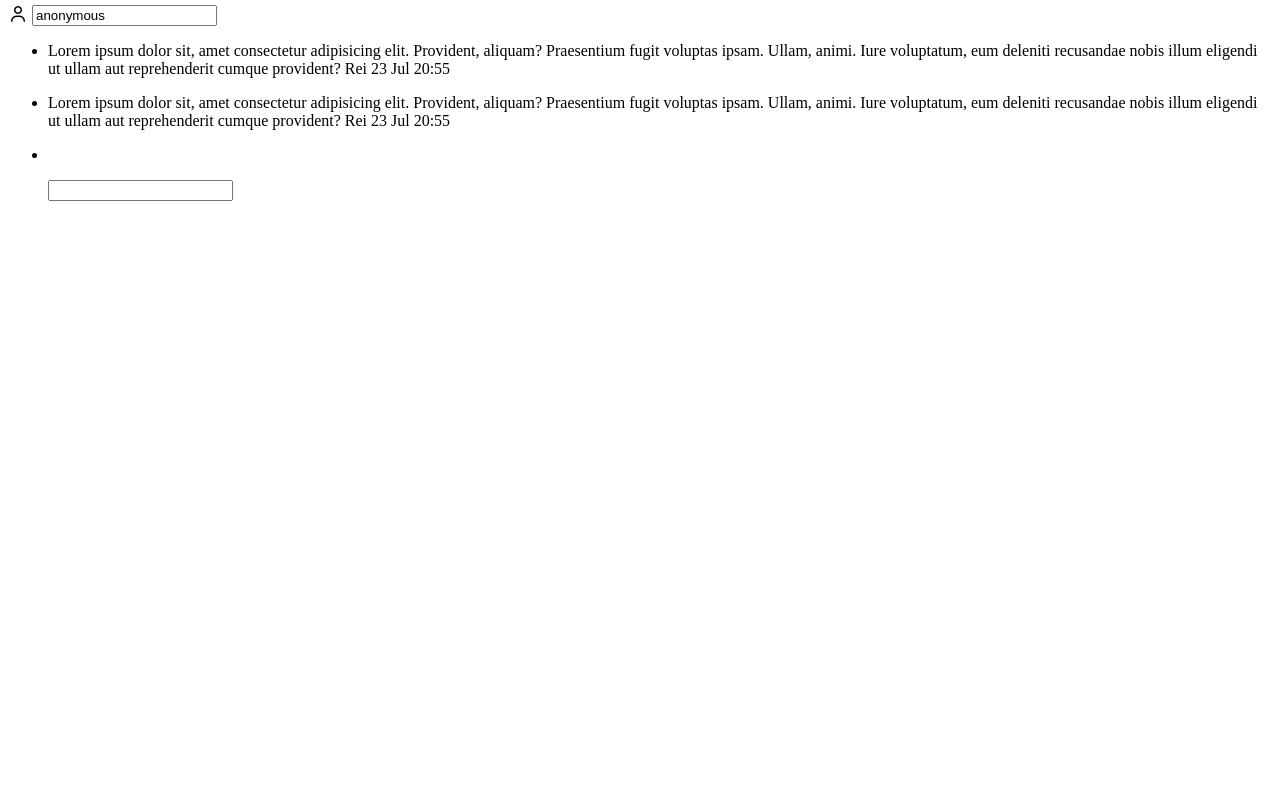
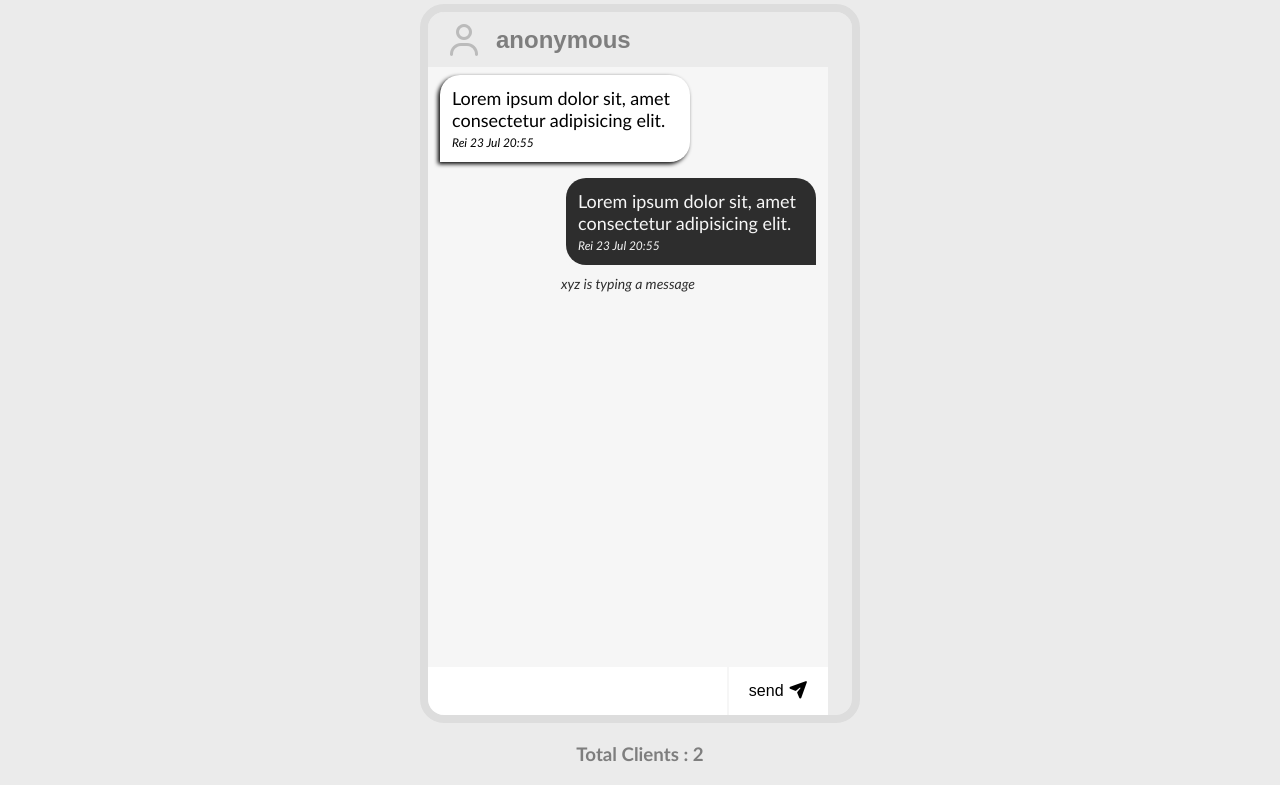
Before and after one commit to Mahagola/Espresso, a website: page public/index.html in a window 1280 px wide. Shown: the part 75-860 px from the top of the page. Before the commit the page ends 800 px from the top, so only its background shows below. Drawn offline with nearby package versions, Linux system fonts and the light colour scheme; no server answers.

Commit message:
added socket.io

```diff
--- a/public/index.html
+++ b/public/index.html
@@ -4,37 +4,46 @@
     <meta charset="UTF-8">
     <meta name="viewport" content="width=device-width, initial-scale=1.0">
     <link rel="stylesheet" href="https://cdnjs.cloudflare.com/ajax/libs/font-awesome/7.0.0/css/all.min.css">
+    <link rel="stylesheet" href="style.css">
     <title>Espresso</title>
 </head>
 <body>
-    <h1>Hellow There!!</h1>
+    <h1 class="title">Hellow There!!</h1>
     <div class="main">
         <div class="name">
             <span>
                 <i class = "far fa-user"></i>
-                <input type="text" id="name-input" class="name-input" value="anonymous" maxlength="20">
             </span>
+            <input type="text" id="name-input" class="name-input" value="anonymous" maxlength="20">
         </div>
         <ul class="message-container" id="message-container">
             <li class="message-left">
                 <p class="message">
-                    Lorem ipsum dolor sit, amet consectetur adipisicing elit. Provident, aliquam? Praesentium fugit voluptas ipsam. Ullam, animi. Iure voluptatum, eum deleniti recusandae nobis illum eligendi ut ullam aut reprehenderit cumque provident?
+                    Lorem ipsum dolor sit, amet consectetur adipisicing elit.
                     <span>Rei 23 Jul 20:55</Label></span>
                 </p>
             </li>
             <li class="message-right">
                 <p class="message">
-                    Lorem ipsum dolor sit, amet consectetur adipisicing elit. Provident, aliquam? Praesentium fugit voluptas ipsam. Ullam, animi. Iure voluptatum, eum deleniti recusandae nobis illum eligendi ut ullam aut reprehenderit cumque provident?
+                    Lorem ipsum dolor sit, amet consectetur adipisicing elit.
                     <span>Rei 23 Jul 20:55</Label></span>
                 </p>
             </li>
             <li class="message-feedback">
-                <p class="feedback" id="feedback"></p>
+                <p class="feedback" id="feedback">xyz is typing a message</p>
             </li>
-            <form action="" class="message-form" id="message-form">
-                <input type="text" name="message" id="message-input" class="message-input">
-            </form>
         </ul>
+        <form class="message-form" id="message-form">
+            <input type="text" name="message" id="message-input" class="message-input">
+            <div class="v-divider"></div>
+            <button type="button" class="send-message">
+                send <span><i class="fas fa-paper-plane"></i></span>
+            </button>
+        </form>
     </div>
+    <h3 class="clients-total" id="clients-total">Total Clients : 2</h3>
+
+    <script src="/socket.io/socket.io.js"></script>
+    <script src="main.js"></script>
 </body>
 </html>
--- /dev/null
+++ b/public/main.js
@@ -0,0 +1,5 @@
+const socket = io()
+
+socket.on('clients-total',(data)=>{
+    console.log(data);
+})
--- /dev/null
+++ b/public/style.css
@@ -0,0 +1,135 @@
+
+*{
+    margin: 0;
+    padding: 0;
+    box-sizing: border-box;
+    scroll-behavior: smooth;
+}
+body{
+    font-family: 'Trebuchet MS', 'Lucida Sans Unicode', 'Lucida Grande', 'Lucida Sans', Arial, sans-serif;
+    display: flex;
+    flex-direction: column;
+    justify-content: center;
+    align-items: center;
+    background-color: #ebebeb
+}
+
+.title{
+    margin: 20px 0;
+}
+
+.main{
+    border: 8px solid;
+    border-color: #dddddd;
+    border-radius: 24px;
+    overflow: hidden;
+}
+
+.name{
+    display: flex;
+    font-size: 32px;
+    font-weight: 700;
+    padding: 8px 16px;
+    color: #7e7e7e;
+    background-color: #ebebeb;
+}
+
+.name > span{
+    color: #bbb;
+}
+
+.name > input{
+    font-size: 24px;
+    font-weight: 700;
+    color: #7e7e7e;
+    flex-grow: 1;
+    border: none;
+    margin: 0px 12px;
+    outline: none;
+    background-color: #ebebeb;
+}
+
+.message-container{
+    display : flex;
+    flex-direction : column;
+    background-color: #f6f6f6;
+    width: 400px;
+    height: 600px;
+    overflow-y: scroll;
+    overflow-x: hidden;
+}
+
+.message-right , .message-left{
+    list-style: none;
+    margin : 8px 12px;
+    padding: 12px;
+    max-width: 250px;
+    font-size: 18px;
+    word-wrap: break-word;
+}
+
+.message-left{
+    border-radius: 20px 20px 20px 0px;
+    align-self: flex-start;
+    background-color: #fff;
+    box-shadow: -2px 2px 4px;
+}
+
+.message-right{
+    border-radius: 20px 20px 0px 20px;
+    align-self: flex-end;
+    background-color: #2d2d2d;
+    box-shadow: -2px 2px 4px;
+    color : #f6f6f6
+}
+.message-left > p > span , .message-right > p > span{
+    display : block;
+    font-size : 12px;
+    font-style : italic;
+    margin-top: 4px;
+}
+
+.feedback{
+    font-style: italic;
+    font-size: 14px;
+    padding: 0px 16px 16px 16px;
+    color: #2d2d2d;
+    text-align : center;
+}
+
+.message-form{
+    display: flex;
+    justify-content: space-between;
+    width: 400px;
+}
+
+.message-input{
+    flex-grow: 1;
+    height: 48px;
+    font-size: 16px;
+    border: none;
+    outline: none;
+    padding: 0 12px;
+    background-color: #fff;
+}
+
+.send-message{
+    height: 48px;
+    font-size: 16px;
+    border: none;
+    padding: 0 20px;
+    outline: none;
+    background-color: #fff;
+    cursor: pointer;
+}
+
+.v-divider{
+    height: 48px;
+    width: 2px;
+    background-color: #f6f6f6;
+}
+
+.clients-total{
+    margin: 20px 0;
+    color: #7e7e7e;
+}
```
Also changed, not shown: app.js (+18 -0 lines).
